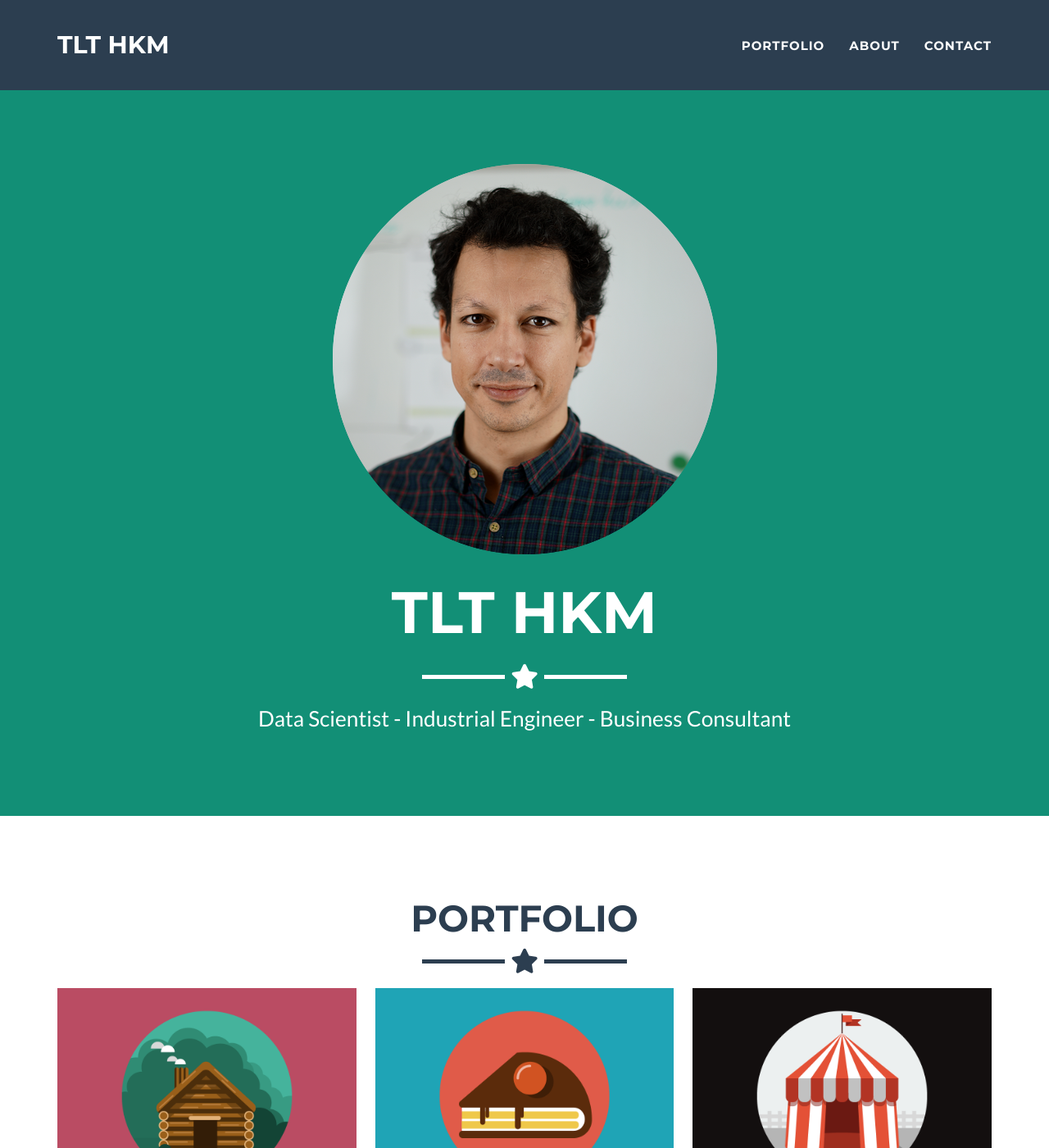
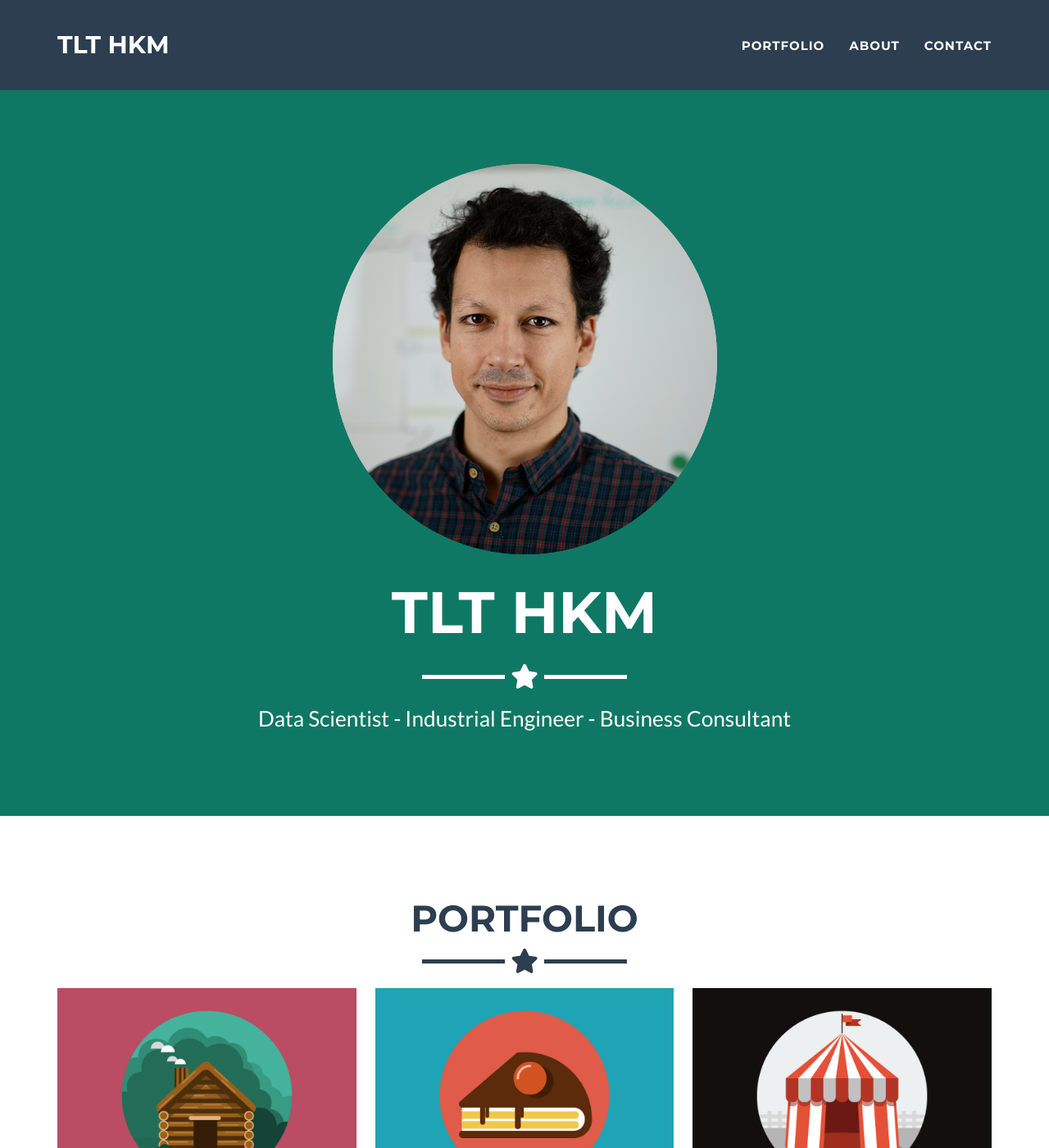
Before and after one commit to tlthkm/tlthkm.github.io, a Jekyll site: the page built from _posts/2014-07-18-project-1.markdown, in a window 1280 px wide and 1400 px high. Shown: the whole window at 82% size. Built offline with Jekyll 4.4.1, drawn with Linux system fonts in a browser that asks for light colours.

Commit message:
modify colors, remove credits

```diff
--- a/_config.yml
+++ b/_config.yml
@@ -30,8 +30,8 @@ disqus_shortname: myshortname
 #   secondary: 2c3e50 #FD6E8A
 #   secondary-dark: 233140 #A2122F
 color:
-  primary: 128f76
-  primary-rgb: "24,288,156" #"128,179,255"
+  primary: 0f7864 #128f76
+  primary-rgb: "24,188,156" #"128,179,255"
   secondary: 2c3e50 #FD6E8A
   secondary-dark: 233140 #A2122F
 
@@ -40,7 +40,7 @@ footer:
   copyright: tlt hkm
   location: Hamburg
   social: Around the Web
-  credits: Credits
+  # credits: Credits
 
 # Social networks usernames (many more available: google-plus, flickr, dribbble, pinterest, instagram, tumblr, linkedin, etc.)
 social:
```
